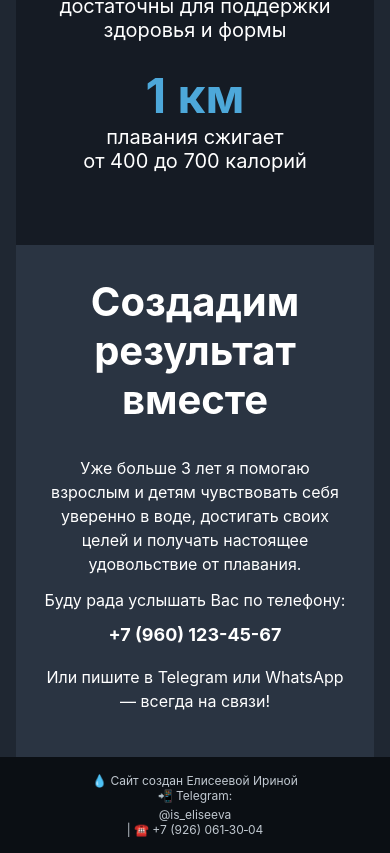
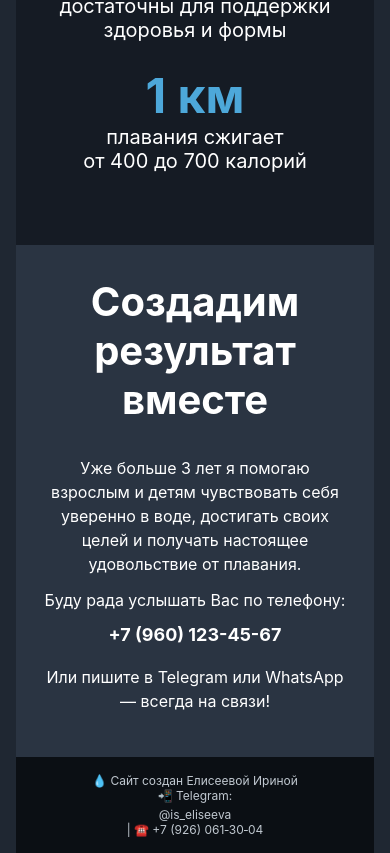
Before and after one commit to eliseevais/swimnextjs, a Next.js app: page / in a window 390 px wide. Shown: the part 2948-3801 px from the top of the page. Built offline with nearby package versions, Linux system fonts and the light colour scheme.

Commit message:
fix footer for mobile version

```diff
--- a/src/common/components/footer/footer.module.css
+++ b/src/common/components/footer/footer.module.css
@@ -1,5 +1,5 @@
 .footerWrapper {
-  width: 100%;
+  max-width: 100%;
   min-height: 6rem;
   text-align: center;
   font-size: 0.875rem;
@@ -9,6 +9,7 @@
   justify-content: center;
   align-items: center;
   flex-direction: column;
+  box-sizing: border-box;
 }
 
 .footerWrapper a {
@@ -20,6 +21,7 @@
   .footerWrapper {
     font-size: 0.75rem;
     padding: 1rem 0.5rem;
+    margin: 0 1rem;
     text-align: center;
   }
 
```
